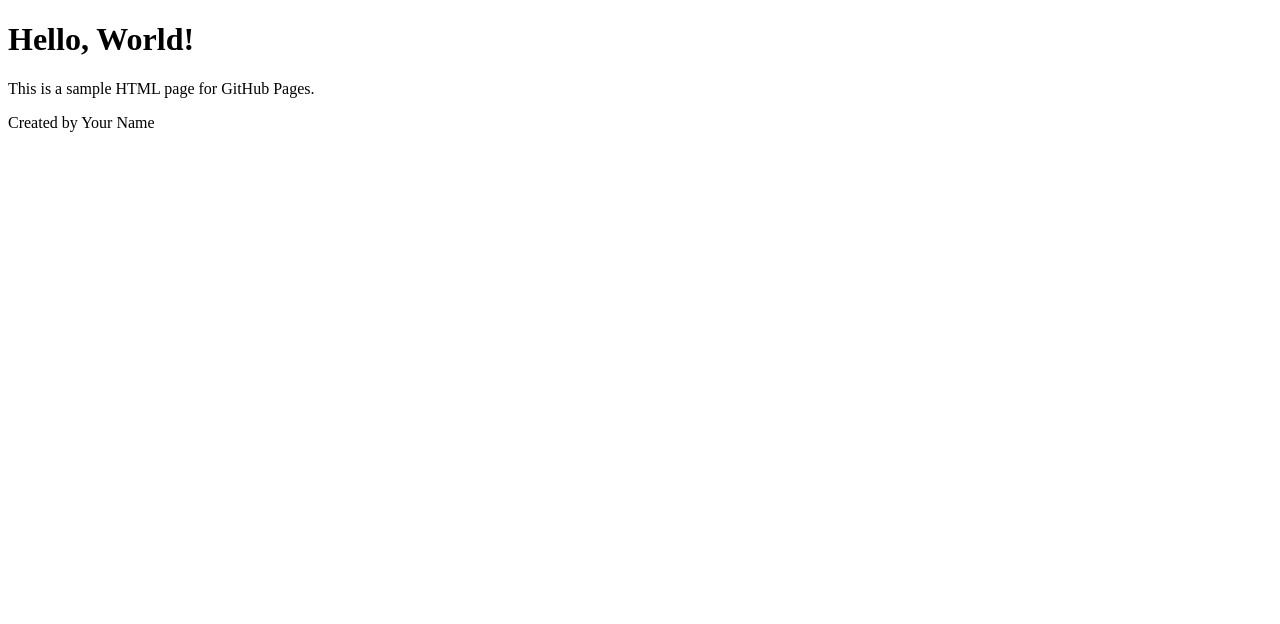
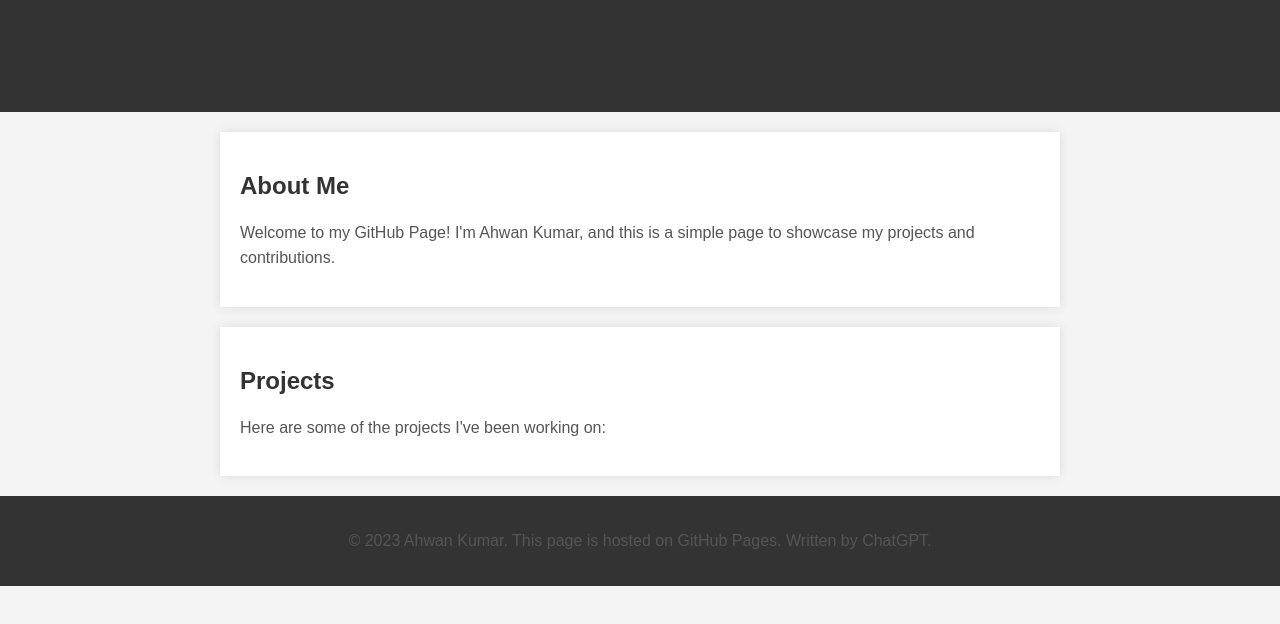
Before and after one commit to ahwankumar/ahwankumar.github.io, a plain HTML site: page index.html in a window 1280 px wide. Drawn offline with Linux system fonts and the light colour scheme.

Commit message:
Update index.html

```diff
--- a/index.html
+++ b/index.html
@@ -3,20 +3,67 @@
 <head>
     <meta charset="UTF-8">
     <meta name="viewport" content="width=device-width, initial-scale=1.0">
-    <title>Hello, World!</title>
+    <title>Ahwan Kumar's GitHub Page</title>
+    <style>
+        body {
+            font-family: Arial, sans-serif;
+            background-color: #f4f4f4;
+            margin: 0;
+            padding: 0;
+            box-sizing: border-box;
+        }
+
+        header {
+            background-color: #333;
+            color: #fff;
+            text-align: center;
+            padding: 1em 0;
+        }
+
+        section {
+            max-width: 800px;
+            margin: 20px auto;
+            padding: 20px;
+            background-color: #fff;
+            box-shadow: 0 0 10px rgba(0, 0, 0, 0.1);
+        }
+
+        h1, h2 {
+            color: #333;
+        }
+
+        p {
+            line-height: 1.6;
+            color: #555;
+        }
+
+        footer {
+            text-align: center;
+            padding: 1em 0;
+            background-color: #333;
+            color: #fff;
+        }
+    </style>
 </head>
 <body>
 
     <header>
-        <h1>Hello, World!</h1>
+        <h1>Ahwan Kumar's GitHub Page</h1>
     </header>
 
-    <main>
-        <p>This is a sample HTML page for GitHub Pages.</p>
-    </main>
+    <section>
+        <h2>About Me</h2>
+        <p>Welcome to my GitHub Page! I'm Ahwan Kumar, and this is a simple page to showcase my projects and contributions.</p>
+    </section>
+
+    <section>
+        <h2>Projects</h2>
+        <p>Here are some of the projects I've been working on:</p>
+        <!-- Add links or descriptions of your projects here -->
+    </section>
 
     <footer>
-        <p>Created by Your Name</p>
+        <p>&copy; 2023 Ahwan Kumar. This page is hosted on GitHub Pages. Written by ChatGPT.</p>
     </footer>
 
 </body>
```
